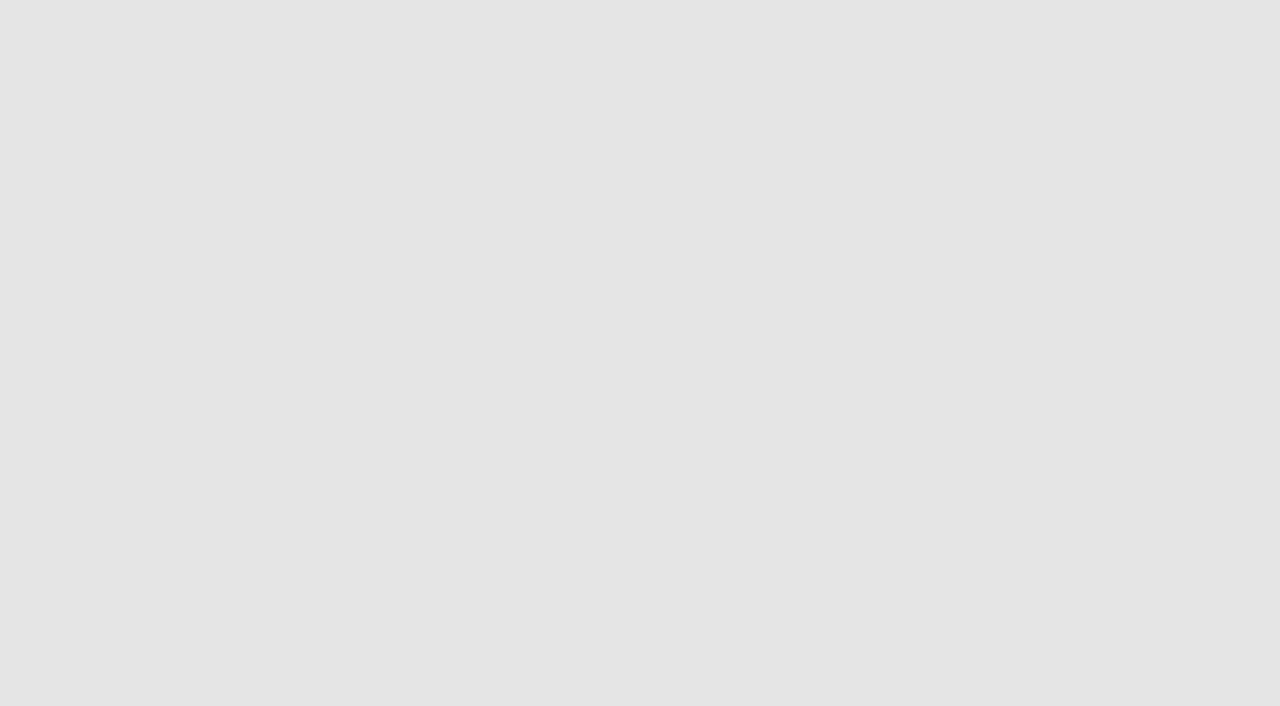
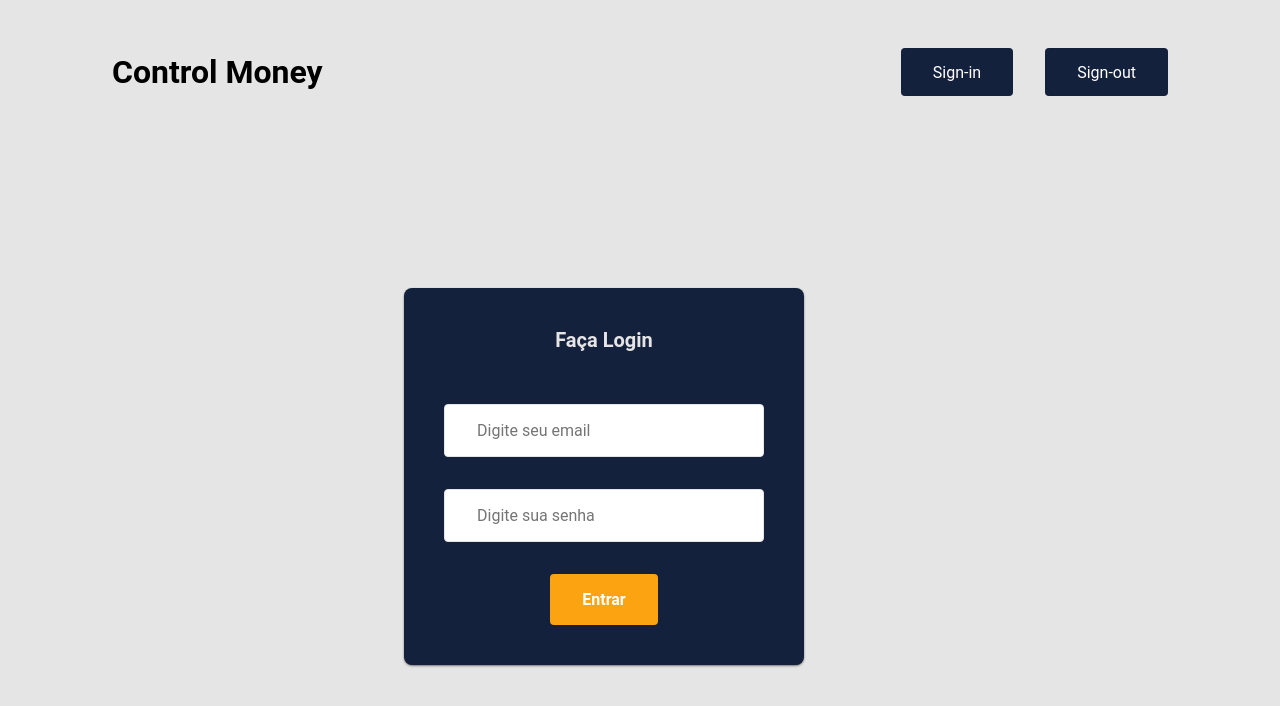
Before and after one commit to ArthurBernardoDev/Control-money, a React (Create React App) app: page /signin in a window 1280 px wide. Shown: the top 706 px of the page. Built offline with nearby package versions, Linux system fonts and the light colour scheme.

Commit message:
finish SignIn

```diff
--- a/src/Routes.tsx
+++ b/src/Routes.tsx
@@ -1,12 +1,14 @@
 import React from "react";
 import { BrowserRouter as Router, Route, Switch } from "react-router-dom";
 import Home from "./components/Home/Home";
+import SignIn from "./components/SignIn/SignIn";
 
 const Routes: React.FC = () => {
   return (
     <Router>
       <Switch>
         <Route path={"/"} component={Home} exact />
+        <Route path={"/signin"} component={SignIn} exact />
       </Switch>
     </Router>
   );
--- a/src/components/Header/Header.tsx
+++ b/src/components/Header/Header.tsx
@@ -4,9 +4,13 @@ const Header = () => {
   return (
     <header className={styles.container}>
       <div className={styles.content}>
-        <h1>Control Money</h1>
+        <h1>
+          <a href="/">Control Money </a>
+        </h1>
         <div>
-          <button>Sign-in</button>
+          <a href="/signin">
+            <button>Sign-in</button>
+          </a>
           <button>Sign-out</button>
         </div>
       </div>
--- /dev/null
+++ b/src/components/SignIn/SignIn.module.scss
@@ -0,0 +1,50 @@
+.container {
+  max-width: 600px;
+  margin: 0 auto;
+  padding: 0 4rem;
+  align-self: center;
+
+  .formContainer {
+    display: flex;
+    flex-direction: column;
+    width: 400px;
+    align-items: center;
+    background-color: #14213d;
+    padding: 40px;
+    border-radius: 8px;
+    box-shadow: 0 1px 3px -1px #000;
+
+    h1 {
+      color: #e5e5e5;
+      font-weight: 700;
+      text-align: center;
+      font-size: 20px;
+      text-transform: capitalize;
+      margin-bottom: 20px;
+    }
+
+    input {
+      flex-grow: 1;
+      padding: 16px 32px;
+      border-radius: 4px;
+      border: 1px solid #e5e5e5;
+      margin-top: 2rem;
+      width: 100%;
+    }
+
+    .button {
+      margin-top: 16px;
+      background-color: #fca311;
+      color: #fff;
+      font-weight: 700;
+      padding: 16px 32px;
+      border-radius: 4px;
+      margin-top: 32px;
+      border: none;
+
+      &:hover {
+        opacity: 1;
+      }
+    }
+  }
+}
--- /dev/null
+++ b/src/components/SignIn/SignIn.tsx
@@ -0,0 +1,28 @@
+import Header from "../Header/Header";
+import styles from "./SignIn.module.scss";
+const SignIn = () => {
+  return (
+    <>
+      <Header />
+      <div className={styles.container}>
+        <form className={styles.formContainer}>
+          <h1>Faça Login</h1>
+          <input
+            type={"email"}
+            name={"email"}
+            placeholder={"Digite seu email"}
+          />
+          <input
+            type={"password"}
+            name={"password"}
+            placeholder={"Digite sua senha"}
+          />
+          <button className={styles.button} type="submit">
+            Entrar
+          </button>
+        </form>
+      </div>
+    </>
+  );
+};
+export default SignIn;
```
